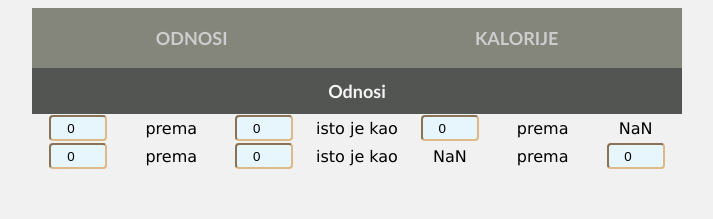
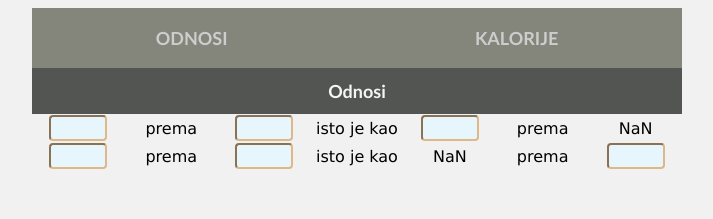
Before and after one commit to portal222/Calories, a React app: page / in a window 1280 px wide. Shown: the top 219 px of the page, without its empty margins (283-996 px from the left). Built offline with nearby package versions, Linux system fonts and the light colour scheme.

Commit message:
erase zero

```diff
--- a/src/components/Odnosi.js
+++ b/src/components/Odnosi.js
@@ -2,12 +2,12 @@ import React, { useState } from "react";
 
 const Odnosi = () => {
 
-    const [inputValue1, setInputValue1] = useState(0);
-    const [inputValue2, setInputValue2] = useState(0);
-    const [inputValue3, setInputValue3] = useState(0);
-    const [inputValue4, setInputValue4] = useState(0);
-    const [inputValue5, setInputValue5] = useState(0);
-    const [inputValue6, setInputValue6] = useState(0);
+    const [inputValue1, setInputValue1] = useState("");
+    const [inputValue2, setInputValue2] = useState("");
+    const [inputValue3, setInputValue3] = useState("");
+    const [inputValue4, setInputValue4] = useState("");
+    const [inputValue5, setInputValue5] = useState("");
+    const [inputValue6, setInputValue6] = useState("");
 
 
     const handleChangeValue1 = (e) => {
```
